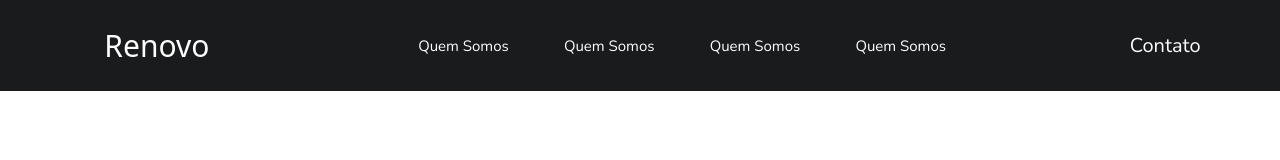
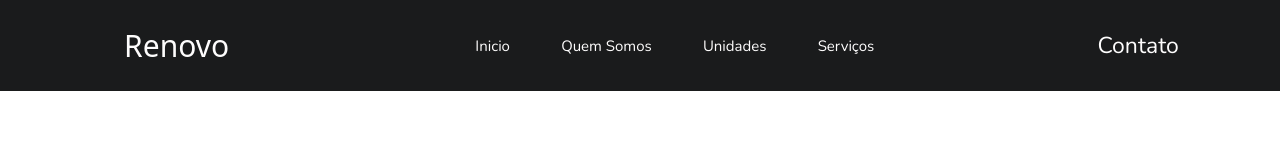
Before and after one commit to felipelima2005/renovo, a plain HTML site: page index.html in a window 1280 px wide. Drawn offline with nearby package versions, Linux system fonts and the light colour scheme; a web font is replaced by a local one.

Commit message:
feat: menu finalizado

```diff
--- a/assets/css/menu.css
+++ b/assets/css/menu.css
@@ -4,7 +4,7 @@
     color: var(--text-title);
     display: flex;
     justify-content: space-around;
-
+    flex-wrap: wrap;
     align-items: center;
 }
 
@@ -16,11 +16,36 @@
     font-size: var(--sub);
 }
 .menu_item{
-    flex-wrap: nowrap;
+    width: 50%;
+
 }
 
 .menu_item, li {
     display: inline-block;
+    height: 2%;
     padding: 2.5rem;
     font-size: 1.5rem;
+    padding: 1rem;
+    margin: 1.3rem;
+
 }
+
+.menu_item, li:hover{
+    color: var(--color-primaria);
+    font-size: 1.7rem;
+    transition: 1.3s;
+}
+
+.menu_contato{
+    font-size: 2.3rem;
+    border: 1px solid inherit;
+
+    padding: 0.2rem;
+
+}
+.menu_contato :hover{
+    background-color: var(--color-primaria);
+    color: var(--sub);
+    border-radius: 0.7rem;
+    transition: 1s;
+}
--- a/index.html
+++ b/index.html
@@ -19,10 +19,10 @@
         <h2 class="menu_logo">Renovo</h2>
         <nav class="menu_itens">
         <ul>
+            <li><a href="./index.html">Inicio</a></li>
             <li><a href="./assets/paginas/quem_somos.html">Quem Somos</a></li>
-            <li><a href="./assets/paginas/unidade.html">Quem Somos</a></li>
-            <li><a href="./assets/paginas/serviços.html">Quem Somos</a></li>
-            <li><a href="./assets/paginas/planos.html">Quem Somos</a></li>
+            <li><a href="./assets/paginas/unidade.html">Unidades</a></li>
+            <li><a href="./assets/paginas/serviços.html">Serviços</a></li>
         </ul>
         </nav>
         <div class="menu_contato">
```
